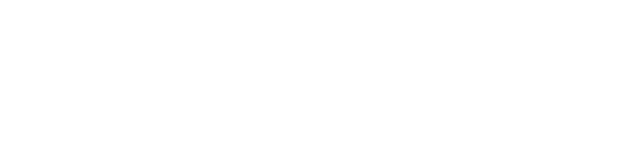
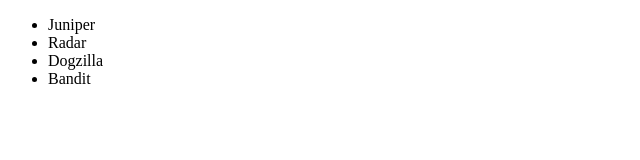
Before and after one commit to kh123456/test-wesbsite, a website: page index.html in a window 1280 px wide. Shown: the whole page, without its empty margins (0-640 px from the left). Drawn offline with Linux system fonts and the light colour scheme.

Commit message:
adding css

```diff
--- a/index.html
+++ b/index.html
@@ -2,8 +2,23 @@
 <html>
 <head>
     <title>Test Website</title>
+    <link rel="stylesheet" href="styles.css" />
 </head>
 <body>
+    <ul>
+       <li>
+           <a>Juniper</a>
+       </li>
+       <li>
+           <a>Radar</a>
+       </li>
+       <li>
+           <a>Dogzilla</a>
+       </li>
+       <li>
+           <a>Bandit</a>
+       </li>
+    </ul>
     <p></p>
 </body>
 </html>
```
Also changed, not shown: styles.css (added).
